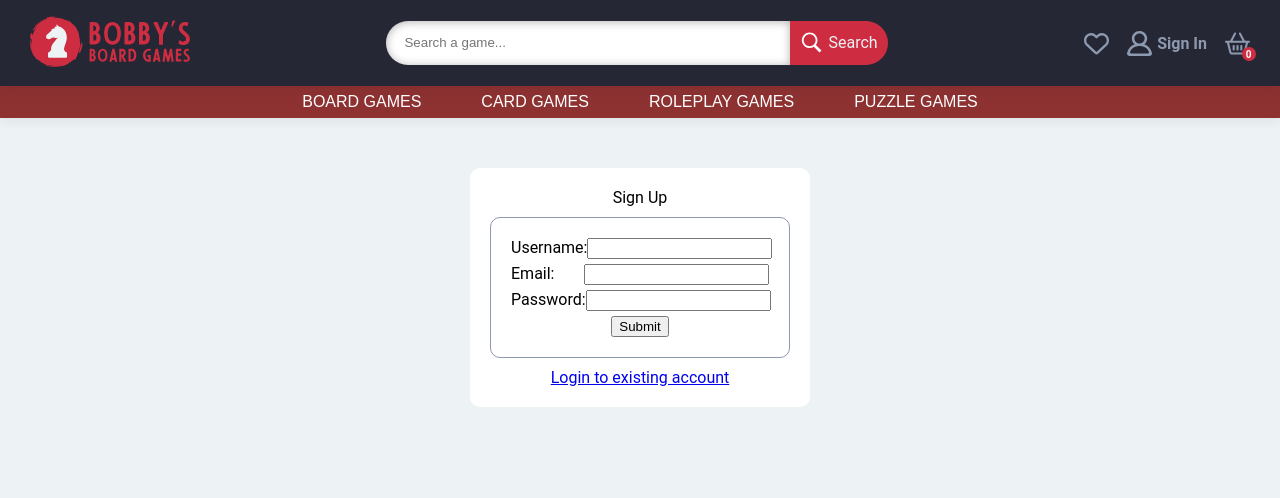
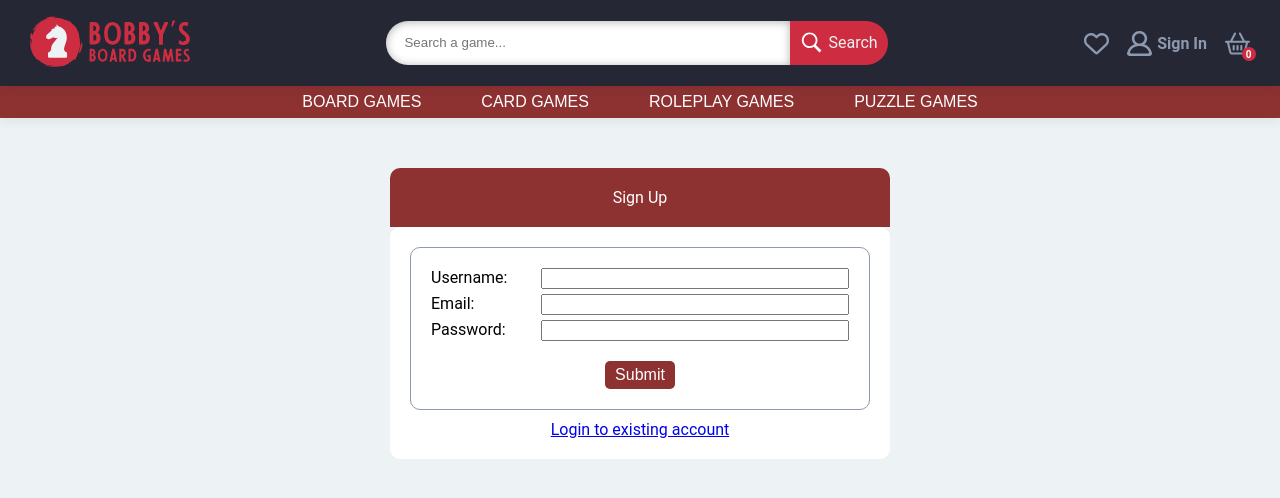
Before and after one commit to TheGrevling/Boolean-Project, a React (Vite) app: page /sign-up in a window 1280 px wide. Shown: the top 498 px of the page. Built offline with nearby package versions, Linux system fonts and the light colour scheme.

Commit message:
* Sign in & Sign out page fix * Fixed sign out button, so that it clears userState

```diff
--- a/src/Dashboard/pages/ProductView/Components/Reviews.jsx
+++ b/src/Dashboard/pages/ProductView/Components/Reviews.jsx
@@ -7,14 +7,13 @@ function Reviews() {
     const [data, setData] = useState([]);
 
     useEffect(() => {
-      FetchData(environment + `/reviews/all?productId=${id}`, setData); console.log(data)
-    }, [] )
+      FetchData(environment + `/reviews/all?productId=${id}`, setData);
+    }, [id] )
 
     return (
         <div>
           {data && data.map((review, index) => (
             <div key={index}>
-                    <hr className="separator"/>
               <div >
                 <h4> Anonymous user says...</h4>
               </div>
@@ -27,6 +26,7 @@ function Reviews() {
               <div>
                 <p>Content: {review.content}</p>
               </div>
+              <hr className="separator"/>
             </div>
           ))}
         </div>
--- a/src/Dashboard/pages/ProductView/ProductView.css
+++ b/src/Dashboard/pages/ProductView/ProductView.css
@@ -111,3 +111,71 @@
 .product-info-title {
     margin: 0;
 }
+
+.review-container {
+    display: flex;
+    box-sizing: border-box;
+    flex-direction: column;
+    width: 100%;
+    height: fit-content;
+    background-color: var(--off-white);
+    border-radius: 10px;
+    padding: 10px;
+}
+
+.review-title {
+    font-weight: bold;
+    margin-bottom: 10px;
+}
+
+.review-field{
+    display: flex;
+    flex-direction: column;
+    flex: 1;
+    width: 100%;
+    align-items: center;
+}
+
+.form-field {
+    display: flex;
+    flex: 1;
+}
+
+input[type="number"].review-input-num {
+    /* Your overridden styles here */
+    border: px solid var(--dark-blue);
+    border-radius: 2px;
+    width: 85%;
+    padding: 0px;
+}
+
+input[type="text"].button {
+    width: 85%;
+    border: 0;
+}
+
+.input-title {
+    width: 15%;
+}
+
+.review-form {
+    display: flex;
+    flex-direction: column;
+    width: 100%;
+    gap: 4px;
+}
+
+h4 {
+    margin: 0;
+    margin-bottom: 10px;
+}
+
+.review-button-submit {
+    width: 80%;
+}
+
+.review-button-field {
+    display: flex;
+    box-sizing: border-box;
+
+}
--- a/src/Dashboard/pages/Products/Components/ProductListItem.jsx
+++ b/src/Dashboard/pages/Products/Components/ProductListItem.jsx
@@ -19,9 +19,6 @@ function ProductListItem({ data }) {
     if (productIndex === -1) {
       // Add product to cart
       dataContext.setCart([...dataContext.cart, { productId: data?.id, quantity: 1 }])
-      console.log("Add product to cart: ");
-      console.log("product Index: " + productIndex)
-      console.log(dataContext.cart)
     } else {
       // Increase quantity of product in cart
       let newCart = [...dataContext.cart];
@@ -29,6 +26,10 @@ function ProductListItem({ data }) {
       dataContext.setCart(newCart)
     }
   }
+
+  const uselessFunc = (data) => {
+  }
+
   const handleFavorite = async () => {
     if (!dataContext.userData.id) {
       alert('Please log in to add items to the wishlist.');
--- a/src/Dashboard/pages/ProfileView/ProfileView.jsx
+++ b/src/Dashboard/pages/ProfileView/ProfileView.jsx
@@ -11,6 +11,11 @@ function ProfileView() {
   const SignOut = () => {
     deleteCookie()
     deleteStoredUser()
+    dataContext.setUserData({
+      id: "",
+      email: "",
+      username: ""
+    })
     navigate("/")
   }
 
--- a/src/Dashboard/pages/SignIn/SignIn.css
+++ b/src/Dashboard/pages/SignIn/SignIn.css
@@ -1,18 +1,22 @@
 .signin-view {
     display: flex;
     box-sizing: border-box;
+    flex-direction: column;
+    align-items: center;
+    justify-content: center;
     flex: 1;
     padding: 50px;
-    justify-content: center;
 }
 
 .signin-container {
     display: flex;
     justify-content: center;
     align-items: center;
+    box-sizing: border-box;
     flex-direction: column;
     height: 100%;
-    width: 300px;
+    width: 500px;
+    max-width: 70%;
     background-color: var(--white);
     border-radius: 10px;
     padding: 20px;
@@ -28,7 +32,6 @@
     flex-direction: column;
     box-sizing: border-box;
     height: 100%;
-    width: 100%;
     gap: 5px;
     border: 1px solid var(--light-blue);
     border-radius: 10px;
@@ -40,3 +43,47 @@
     justify-content: space-between;
     width: 100%;
 }
+
+.signin-container-top {
+    display: flex;
+    box-sizing: border-box;
+    justify-content: center;
+    width: 500px;
+    max-width: 70%;
+    background-color: var(--dark-red);
+    color: var(--white);
+    padding: 20px;
+    border-top-left-radius: 10px;
+    border-top-right-radius: 10px;
+}
+.signin-form {
+    display: flex;
+    flex: 1;
+    width: 100%;
+}
+
+.button-submit {
+    background-color: var(--dark-red);
+    border: 0;
+    padding: 5px;
+    padding-left: 10px;
+    padding-right: 10px;
+    font-size: medium;
+    border-radius: 5px;
+    color: var(--white);
+    transition: background-color 0.2s ease;
+    transition: color 0.2s ease;
+    margin-top: 15px;
+}
+
+
+.button-submit:hover {
+    background-color: var(--dark-blue);
+    color: var(--white);
+}
+
+
+input.custom-input {
+    width: 100%;
+    max-width: 300px;
+}
--- a/src/Dashboard/pages/SignIn/SignIn.jsx
+++ b/src/Dashboard/pages/SignIn/SignIn.jsx
@@ -36,12 +36,15 @@ function SignIn() {
   return (
     <div className='page'>
       <div className='signin-view'>
+        <div className='signin-container-top'>
+          <div>Sign In</div>
+        </div>
         <div className='signin-container'>
-          <div>Sign In</div>
-          <form onSubmit={handleSubmit}>
+          <form onSubmit={handleSubmit} className='signin-form'>
             <div className='form-field'>
               <label htmlFor="email">Email:</label>
               <input
+                className='custom-input'
                 type="text"
                 id="email"
                 name="email"
@@ -54,6 +57,7 @@ function SignIn() {
             <div className='form-field'>
               <label htmlFor="password">Password:</label>
               <input
+                className='custom-input'
                 type="password"
                 id="password"
                 name="password"
@@ -62,7 +66,7 @@ function SignIn() {
                 required
               />
             </div>
-            <button type="submit">Submit</button>
+            <button type="submit" className='button-submit'>Submit</button>
           </form>
 
           <Link to="/sign-up">
--- a/src/Dashboard/pages/SignUp/SignUp.jsx
+++ b/src/Dashboard/pages/SignUp/SignUp.jsx
@@ -43,12 +43,15 @@ function SignUp() {
   return (
     <div className='page'>
       <div className='signin-view'>
+      <div className='signin-container-top'>
+          <div>Sign Up</div>
+        </div>
         <div className='signin-container'>
-          <div>Sign Up</div>
-          <form onSubmit={handleSubmit}>
+          <form onSubmit={handleSubmit} className='signin-form'>
             <div className='form-field'>
               <label htmlFor="username">Username:</label>
               <input
+                className='custom-input'
                 type="text"
                 id="username"
                 name="username"
@@ -60,6 +63,7 @@ function SignUp() {
             <div className='form-field'>
               <label htmlFor="email">Email:</label>
               <input
+                className='custom-input'
                 type="email"
                 id="email"
                 name="email"
@@ -71,6 +75,7 @@ function SignUp() {
             <div className='form-field'>
               <label htmlFor="password">Password:</label>
               <input
+                className='custom-input'
                 type="password"
                 id="password"
                 name="password"
@@ -79,7 +84,7 @@ function SignUp() {
                 required
               />
             </div>
-            <button type="submit">Submit</button>
+            <button type="submit" className='button-submit'>Submit</button>
           </form>
 
           <Link to="/sign-in">
--- a/src/Dashboard/pages/Wishlist/Wishlist.jsx
+++ b/src/Dashboard/pages/Wishlist/Wishlist.jsx
@@ -9,6 +9,8 @@ function Wishlist() {
   const dataContext = useContext(DataContext)
   // TODO: If User is not logged in, say
 
+  if(dataContext.userData.id !== '')
+  {
     return (
       <div className='page'>
         <div className='wishlist-view'>
@@ -26,7 +28,7 @@ function Wishlist() {
         </div>
       </div>
     )
-
+  } else
   return (
     <div className='page'>
       <div className='wishlist-view'>
```
Also changed, not shown: src/Dashboard/pages/ProductView/Components/NewReview.jsx (+24 -10 lines), src/Dashboard/pages/ProductView/ProductView.jsx (+58 -19 lines). Lines whose indentation alone changed are shown as unchanged.
